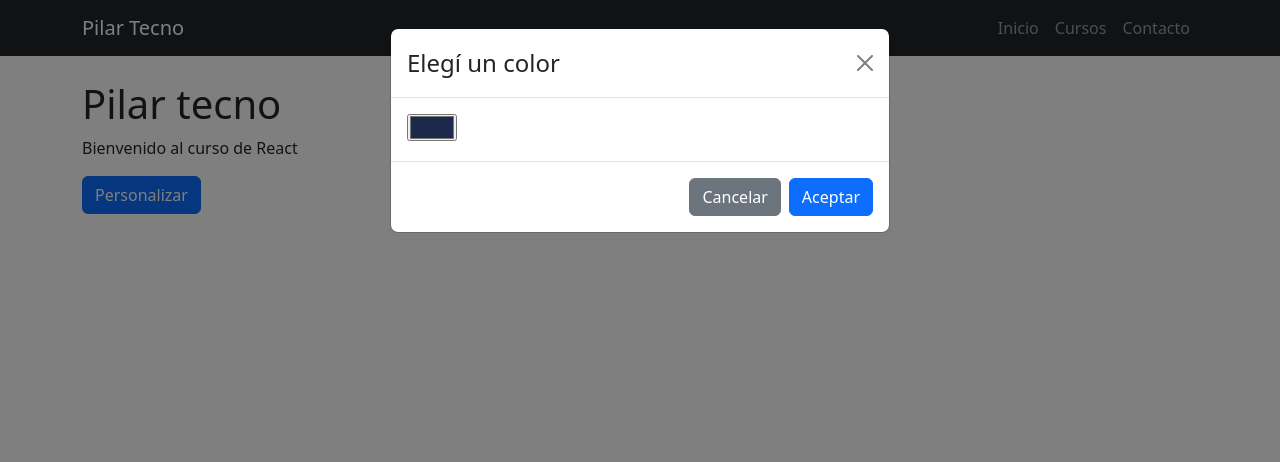
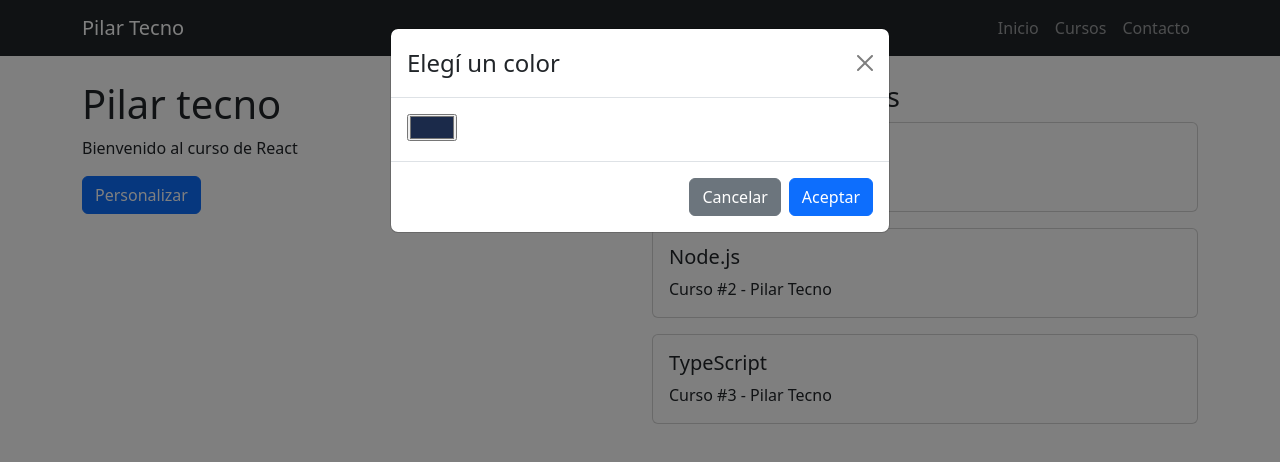
Before and after one commit to aguileraarnaldoandres15-glitch/landing-pilar-tecno, a React (Vite) app: page / in a window 1280 px wide. Both pictures are taken after a click on the button "Personalizar". Shown: the top 462 px of the page. Built offline with nearby package versions, Linux system fonts and the light colour scheme.

Commit message:
chori: agregar tarjetas de cursos con props tipadas

```diff
--- a/src/App.tsx
+++ b/src/App.tsx
@@ -1,6 +1,14 @@
 import { Container, Row, Col } from "react-bootstrap";
 import BarraNavegacion from "./components/BarraNavegacion/BarraNavegacion";
 import BotonColor from "./components/BotonColor/BotonColor";
+import CursoItem from "./components/CursoItem/CursoItem";
+
+// Array de cursos visto en las Clases 3 y 6
+const cursos = [
+  { id: 1, nombre: "React" },
+  { id: 2, nombre: "Node.js" },
+  { id: 3, nombre: "TypeScript" },
+];
 
 function App() {
   return (
@@ -15,7 +23,14 @@ function App() {
             <BotonColor />
           </Col>
           <Col md={6}>
-            {/* acá van los cursos, más adelante */}
+            <h3>Cursos disponibles</h3>
+            {cursos.map((curso) => (
+              <CursoItem
+                key={curso.id}
+                id={curso.id}
+                nombre={curso.nombre}
+              />
+            ))}
           </Col>
         </Row>
       </Container>
--- a/src/components/BotonColor/BotonColor.tsx
+++ b/src/components/BotonColor/BotonColor.tsx
@@ -1,34 +1,18 @@
 import { useState } from "react";
-import { Button, Modal } from "react-bootstrap";
+import { Button } from "react-bootstrap";
+import ModalColor from "../ModalColor/ModalColor";
 
 const BotonColor = () => {
-  const [colorTitulo, setColorTitulo] = useState("#1B2A4A");
   const [mostrarModal, setMostrarModal] = useState(false);
 
   return (
     <>
       <Button onClick={() => setMostrarModal(true)}>Personalizar</Button>
 
-      <Modal show={mostrarModal} onHide={() => setMostrarModal(false)}>
-        <Modal.Header closeButton>
-          <Modal.Title>Elegí un color</Modal.Title>
-        </Modal.Header>
-        <Modal.Body>
-          <input
-            type="color"
-            value={colorTitulo}
-            onChange={(e) => setColorTitulo(e.target.value)}
-          />
-        </Modal.Body>
-        <Modal.Footer>
-          <Button variant="secondary" onClick={() => setMostrarModal(false)}>
-            Cancelar
-          </Button>
-          <Button variant="primary" onClick={() => setMostrarModal(false)}>
-            Aceptar
-          </Button>
-        </Modal.Footer>
-      </Modal>
+      <ModalColor
+        show={mostrarModal}
+        onHide={() => setMostrarModal(false)}
+      />
     </>
   );
 };
--- /dev/null
+++ b/src/components/CursoItem/CursoItem.tsx
@@ -0,0 +1,20 @@
+import { Card } from "react-bootstrap";
+
+// Props tipadas con TypeScript
+type CursoItemProps = {
+  id: number;
+  nombre: string;
+};
+
+const CursoItem = ({ id, nombre }: CursoItemProps) => {
+  return (
+    <Card className="mb-3">
+      <Card.Body>
+        <Card.Title>{nombre}</Card.Title>
+        <Card.Text>Curso #{id} - Pilar Tecno</Card.Text>
+      </Card.Body>
+    </Card>
+  );
+};
+
+export default CursoItem;
--- /dev/null
+++ b/src/components/ModalColor/ModalColor.tsx
@@ -0,0 +1,37 @@
+import { useState } from "react";
+import { Button, Modal } from "react-bootstrap";
+
+// los Props tipadas del Modal (patrón show / onHide para controlar la visibilidad del modal)
+type ModalColorProps = {
+  show: boolean;
+  onHide: () => void;
+};
+
+const ModalColor = ({ show, onHide }: ModalColorProps) => {
+  const [colorTitulo, setColorTitulo] = useState("#1B2A4A");
+
+  return (
+    <Modal show={show} onHide={onHide}>
+      <Modal.Header closeButton>
+        <Modal.Title>Elegí un color</Modal.Title>
+      </Modal.Header>
+      <Modal.Body>
+        <input
+          type="color"
+          value={colorTitulo}
+          onChange={(e) => setColorTitulo(e.target.value)}
+        />
+      </Modal.Body>
+      <Modal.Footer>
+        <Button variant="secondary" onClick={onHide}>
+          Cancelar
+        </Button>
+        <Button variant="primary" onClick={onHide}>
+          Aceptar
+        </Button>
+      </Modal.Footer>
+    </Modal>
+  );
+};
+
+export default ModalColor;
```
